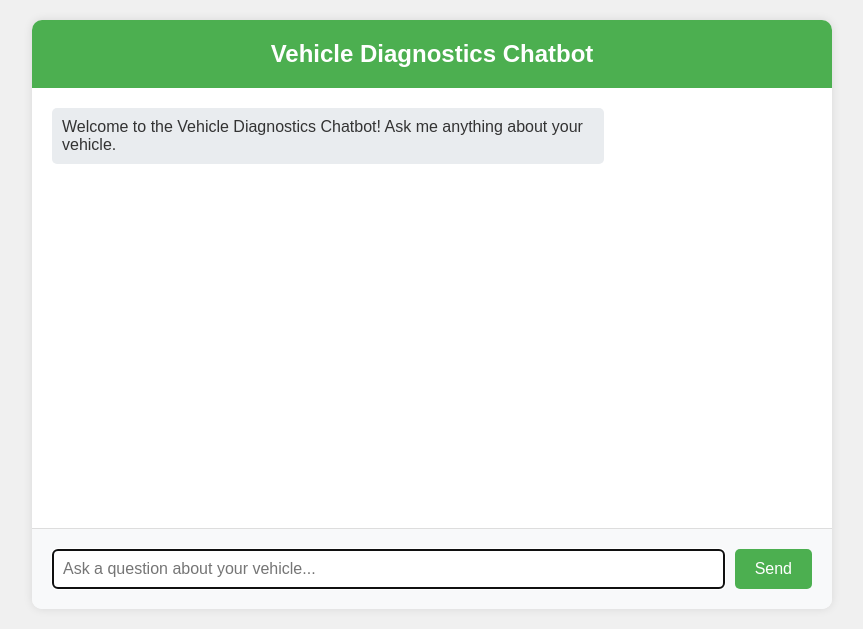
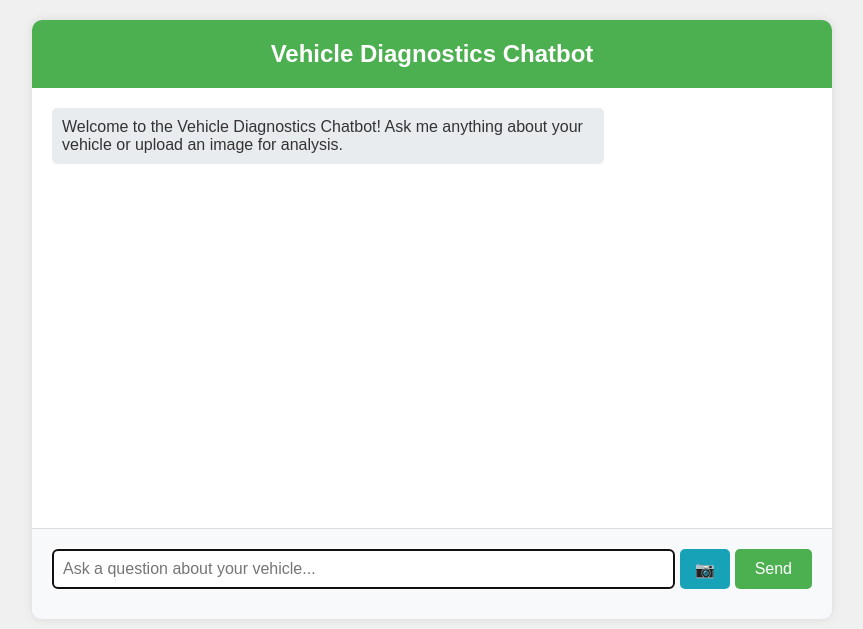
Before and after one commit to Codesandmore/Vehicle-Diagnostics-Chatbot-Cognizant, a Flask app: page / in a window 1280 px wide. Shown: the top 629 px of the page, without its empty margins (208-1071 px from the left). Run offline with Flask 3, Linux system fonts and the light colour scheme.

Commit message:
image uploading to chatbot

```diff
--- a/app.py
+++ b/app.py
@@ -1,8 +1,11 @@
 
 import os
+import base64
 from google import genai
 from flask import Flask, render_template, request, jsonify
 from dotenv import load_dotenv
+from PIL import Image
+import io
 
 # Load environment variables from .env file
 load_dotenv()
@@ -22,16 +25,56 @@ def index():
 
 @app.route("/send_message", methods=["POST"])
 def send_message():
-    user_message = request.json["message"]
+    user_message = request.form.get("message", "")
+    uploaded_file = request.files.get("image")
 
-    # Send the user's message to the Gemini model using the new API
-    response = client.models.generate_content(
-        model="gemini-2.0-flash",
-        contents=[user_message]
-    )
+    contents = []
 
-    # Extract the bot's reply from the response
-    bot_reply = response.text
+    # Add text message if provided
+    if user_message:
+        contents.append(user_message)
+
+    # Handle image upload if provided
+    if uploaded_file and uploaded_file.filename != '':
+        try:
+            # Read the image file
+            image_data = uploaded_file.read()
+
+            # Convert image to base64 for inline processing
+            image_base64 = base64.b64encode(image_data).decode('utf-8')
+
+            # Create image content for Gemini
+            image_content = {
+                "inline_data": {
+                    "mime_type": uploaded_file.content_type or "image/jpeg",
+                    "data": image_base64
+                }
+            }
+            contents.append(image_content)
+
+            # If no text message provided, add a default prompt for image analysis
+            if not user_message:
+                contents.append("Please analyze this vehicle image and provide diagnostic insights.")
+
+        except Exception as e:
+            return jsonify({"reply": f"Error processing image: {str(e)}"})
+
+    # If no content provided, return error
+    if not contents:
+        return jsonify({"reply": "Please provide a message or upload an image."})
+
+    try:
+        # Send the content to the Gemini model
+        response = client.models.generate_content(
+            model="gemini-2.0-flash",
+            contents=contents
+        )
+
+        # Extract the bot's reply from the response
+        bot_reply = response.text
+
+    except Exception as e:
+        bot_reply = f"Sorry, I encountered an error: {str(e)}"
 
     return jsonify({"reply": bot_reply})
 
--- a/requirements.txt
+++ b/requirements.txt
@@ -1,3 +1,4 @@
 Flask==3.0.3
 google-genai==0.3.2
 python-dotenv==1.0.1
+Pillow==10.4.0
--- a/static/script.js
+++ b/static/script.js
@@ -2,33 +2,53 @@ document.addEventListener("DOMContentLoaded", function () {
   const chatBox = document.getElementById("chat-box");
   const userInput = document.getElementById("user-input");
   const sendButton = document.getElementById("send-button");
+  const imageButton = document.getElementById("image-button");
+  const imageInput = document.getElementById("image-input");
+  const imagePreview = document.getElementById("image-preview");
+  const previewImg = document.getElementById("preview-img");
+  const removeImageButton = document.getElementById("remove-image");
+
+  let selectedImage = null;
 
   // Add welcome message
   addMessage(
-    "Welcome to the Vehicle Diagnostics Chatbot! Ask me anything about your vehicle.",
+    "Welcome to the Vehicle Diagnostics Chatbot! Ask me anything about your vehicle or upload an image for analysis.",
     "bot"
   );
 
   // Send message function
   function sendMessage() {
     const message = userInput.value.trim();
-    if (message === "") return;
+    if (message === "" && !selectedImage) return;
 
-    // Add user message to chat
-    addMessage(message, "user");
+    // Create FormData for sending both text and image
+    const formData = new FormData();
+    formData.append("message", message);
+
+    if (selectedImage) {
+      formData.append("image", selectedImage);
+      // Add user message with image to chat
+      addMessageWithImage(
+        message || "Uploaded an image",
+        "user",
+        selectedImage
+      );
+    } else {
+      // Add user message to chat
+      addMessage(message, "user");
+    }
+
     userInput.value = "";
+    clearImagePreview();
 
     // Disable send button and show typing indicator
     sendButton.disabled = true;
-    addMessage("Typing...", "bot", true);
+    addMessage("Analyzing...", "bot", true);
 
     // Send message to backend
     fetch("/send_message", {
       method: "POST",
-      headers: {
-        "Content-Type": "application/json",
-      },
-      body: JSON.stringify({ message: message }),
+      body: formData,
     })
       .then((response) => response.json())
       .then((data) => {
@@ -62,6 +82,45 @@ document.addEventListener("DOMContentLoaded", function () {
     chatBox.scrollTop = chatBox.scrollHeight;
   }
 
+  // Add message with image to chat box
+  function addMessageWithImage(text, sender, imageFile) {
+    const messageDiv = document.createElement("div");
+    messageDiv.className = `message ${sender}-message`;
+
+    if (text) {
+      const textDiv = document.createElement("div");
+      textDiv.textContent = text;
+      messageDiv.appendChild(textDiv);
+    }
+
+    const imgElement = document.createElement("img");
+    imgElement.className = "message-image";
+    imgElement.src = URL.createObjectURL(imageFile);
+    imgElement.alt = "Uploaded image";
+    messageDiv.appendChild(imgElement);
+
+    chatBox.appendChild(messageDiv);
+    chatBox.scrollTop = chatBox.scrollHeight;
+  }
+
+  // Handle image selection
+  function handleImageSelect(event) {
+    const file = event.target.files[0];
+    if (file && file.type.startsWith("image/")) {
+      selectedImage = file;
+      previewImg.src = URL.createObjectURL(file);
+      imagePreview.style.display = "block";
+    }
+  }
+
+  // Clear image preview
+  function clearImagePreview() {
+    selectedImage = null;
+    imagePreview.style.display = "none";
+    previewImg.src = "";
+    imageInput.value = "";
+  }
+
   // Remove typing indicator
   function removeTypingIndicator() {
     const typingIndicator = document.getElementById("typing-indicator");
@@ -72,6 +131,9 @@ document.addEventListener("DOMContentLoaded", function () {
 
   // Event listeners
   sendButton.addEventListener("click", sendMessage);
+  imageButton.addEventListener("click", () => imageInput.click());
+  imageInput.addEventListener("change", handleImageSelect);
+  removeImageButton.addEventListener("click", clearImagePreview);
 
   userInput.addEventListener("keypress", function (e) {
     if (e.key === "Enter") {
--- a/static/style.css
+++ b/static/style.css
@@ -54,9 +54,13 @@ body {
 }
 
 .chat-input {
-  display: flex;
   padding: 20px;
   background-color: #f8f9fa;
+}
+
+.input-section {
+  display: flex;
+  margin-bottom: 10px;
 }
 
 #user-input {
@@ -67,9 +71,28 @@ body {
   font-size: 16px;
 }
 
+#image-input {
+  display: none;
+}
+
+#image-button {
+  padding: 10px 15px;
+  margin-left: 5px;
+  background-color: #17a2b8;
+  color: white;
+  border: none;
+  border-radius: 5px;
+  cursor: pointer;
+  font-size: 16px;
+}
+
+#image-button:hover {
+  background-color: #138496;
+}
+
 #send-button {
   padding: 10px 20px;
-  margin-left: 10px;
+  margin-left: 5px;
   background-color: #4caf50;
   color: white;
   border: none;
--- a/templates/index.html
+++ b/templates/index.html
@@ -17,12 +17,22 @@
         <!-- Chat messages will be appended here -->
       </div>
       <div class="chat-input">
+        <div class="input-section">
           <input
             type="text"
             id="user-input"
             placeholder="Ask a question about your vehicle..."
           />
+          <input type="file" id="image-input" accept="image/*" />
+          <button id="image-button" type="button" title="Upload Image">
+            📷
+          </button>
           <button id="send-button">Send</button>
+        </div>
+        <div id="image-preview" class="image-preview">
+          <img id="preview-img" src="" alt="Preview" />
+          <button id="remove-image" type="button">✕</button>
+        </div>
       </div>
     </div>
     <script src="{{ url_for('static', filename='script.js') }}"></script>
```
Also changed, not shown: other parts of static/style.css (+42 -0 lines), README.md. Lines whose indentation alone changed are shown as unchanged.
